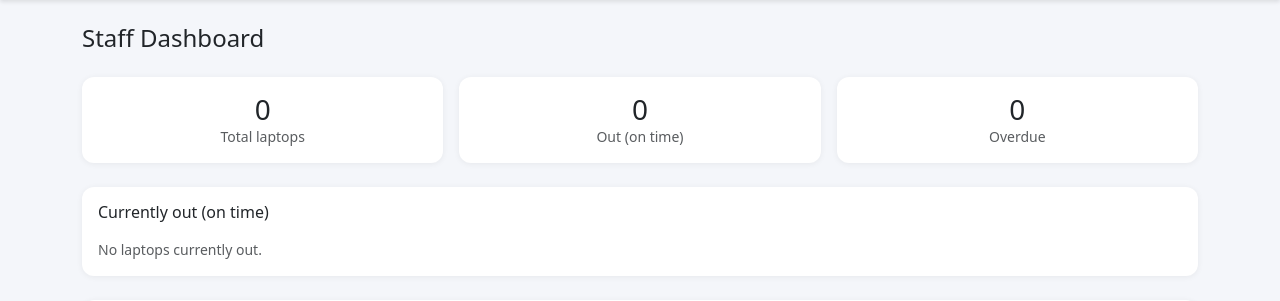
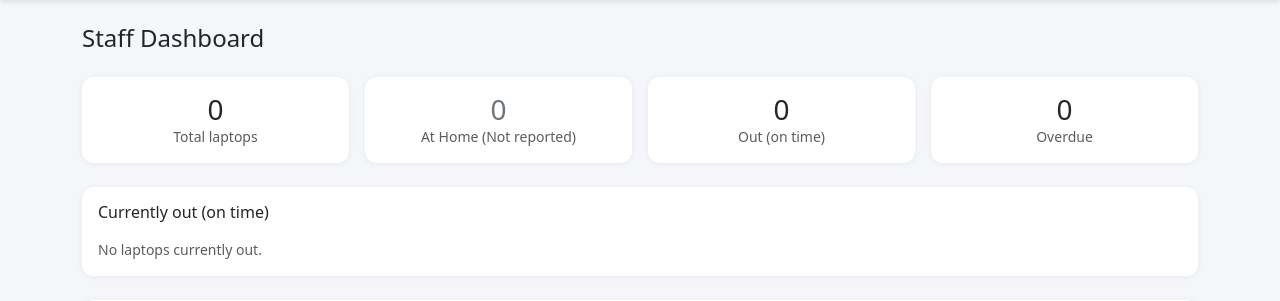
Before and after one commit to manotim/laptop_tracker, a Django app: page /staff/ in a window 1280 px wide. Shown: the part 154-455 px from the top of the page. Run offline with Django 5.2, Linux system fonts and the light colour scheme; the visitor is signed in with stand-in values (Sample User, id 1); data comes from the database, SQL or seed files in the repository; data that the repository does not hold is empty.

Commit message:
Update dashboard to reflect student reporting status

```diff
--- a/tracking/templates/tracking/staff_dashboard.html
+++ b/tracking/templates/tracking/staff_dashboard.html
@@ -5,7 +5,7 @@
 <h4 class="mb-4">Staff Dashboard</h4>
 
 <div class="row g-3 mb-4">
-    <div class="col-md-4">
+    <div class="col-md-3">
         <div class="card text-center">
             <div class="card-body">
                 <h3 class="mb-0">{{ laptop_rows|length }}</h3>
@@ -13,7 +13,15 @@
             </div>
         </div>
     </div>
-    <div class="col-md-4">
+    <div class="col-md-3">
+        <div class="card text-center">
+            <div class="card-body">
+                <h3 class="mb-0 text-secondary">{{ at_home_count }}</h3>
+                <p class="text-muted small mb-0">At Home (Not reported)</p>
+            </div>
+        </div>
+    </div>
+    <div class="col-md-3">
         <div class="card text-center">
             <div class="card-body">
                 <h3 class="mb-0">{{ active|length }}</h3>
@@ -21,7 +29,7 @@
             </div>
         </div>
     </div>
-    <div class="col-md-4">
+    <div class="col-md-3">
         <div class="card text-center {% if overdue %}border border-danger border-2{% endif %}">
             <div class="card-body">
                 <h3 class="mb-0 {% if overdue %}text-danger{% endif %}">
@@ -123,7 +131,10 @@
                         <td>{{ row.laptop.owner.full_name|default:"—" }}</td>
                         <td>{{ row.laptop.owner.admission_number }}</td>
                         <td>
-                            {% if row.is_available %}
+                            <!-- NEW LOGIC HERE -->
+                            {% if not row.laptop.owner.is_reported %}
+                                <span class="badge bg-secondary">At Home</span>
+                            {% elif row.is_available %}
                                 <span class="badge bg-success">In storage</span>
                             {% elif row.is_overdue %}
                                 <span class="badge bg-danger">Overdue</span>
--- a/tracking/views.py
+++ b/tracking/views.py
@@ -128,7 +128,6 @@ def return_laptop(request, checkout_id):
 
 
 # ------------------------------------------------------------------ staff
-
 @login_required
 def staff_dashboard(request):
     """Staff-only overview: everything, plus overdue alerts."""
@@ -153,8 +152,15 @@ def staff_dashboard(request):
     )
 
     laptop_rows = []
+    at_home_count = 0
+
     for laptop in Laptop.objects.select_related('owner'):
         a = laptop.active_checkout
+        is_home = not laptop.owner.is_reported
+
+        if is_home and a is None:
+            at_home_count += 1
+
         laptop_rows.append({
             'laptop': laptop,
             'is_available': a is None,
@@ -165,6 +171,7 @@ def staff_dashboard(request):
         'overdue': overdue,
         'active': active,
         'laptop_rows': laptop_rows,
+        'at_home_count': at_home_count, # NEW
     })
 
 
```
